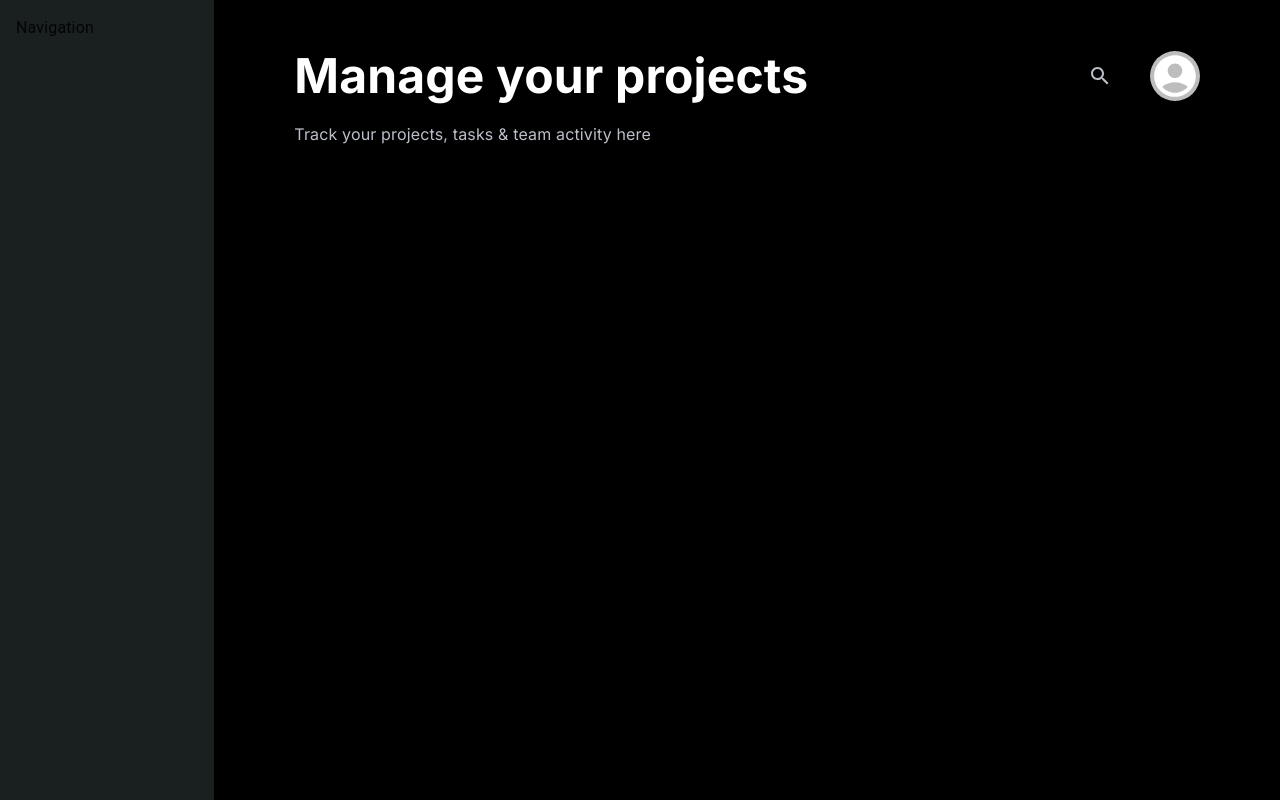
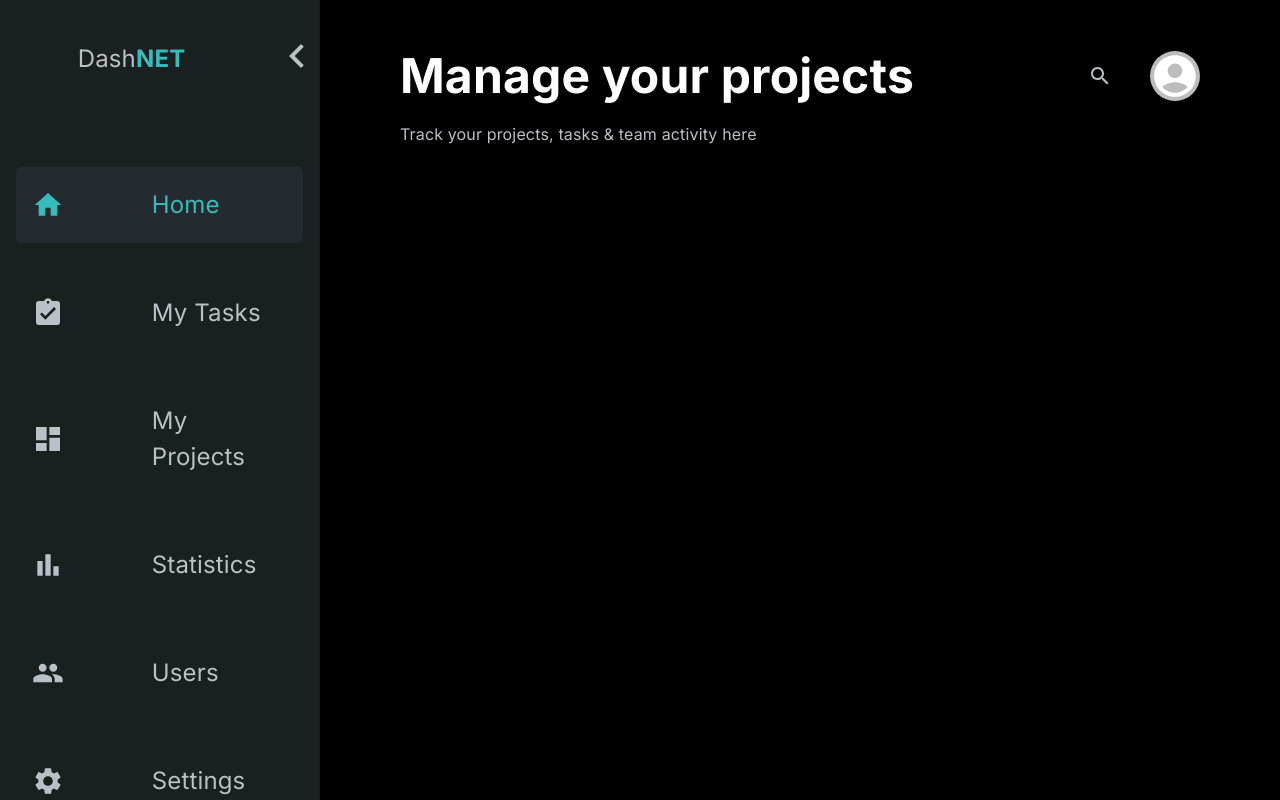
Before and after one commit to Blagoja95/DashNET, a React (Create React App) app in the folder src/main/ui/: page / in a window 1280 px wide. Built offline with nearby package versions, Linux system fonts and the light colour scheme.

Commit message:
19: Navigation Menu
Created `Navigation` component and adjusted it to the layout

```diff
--- a/src/main/ui/src/App.js
+++ b/src/main/ui/src/App.js
@@ -6,13 +6,8 @@ import Home from './components/pages/home/Home';
 const App = () =>
 {
 	return (
-		<Box sx={ {
-			display: 'flex'
-		} }>
-			<Box sx={ { bgcolor: 'gray.dark', width: '20%', height: '100vh', p: 2 } }>
-				<Navigation/>
-			</Box>
-
+		<Box display='flex'>
+			<Navigation/>
 			<Box sx={ {
 				bgcolor: 'black.main',
 				color: 'white.main',
--- a/src/main/ui/src/components/layout/navigation/Navigation.js
+++ b/src/main/ui/src/components/layout/navigation/Navigation.js
@@ -1,6 +1,86 @@
+import { Box, Drawer, List, ListItemButton, ListItemIcon, ListItemText, Typography } from "@mui/material";
+import { Home, AssignmentTurnedIn, Dashboard, BarChart, Group, Settings, ChevronLeft, ChevronRight } from '@mui/icons-material';
+import { NavLink, useLocation } from "react-router-dom";
+import { useState } from "react";
+import { useTheme } from "@emotion/react";
+
 const Navigation = () => {
+	const { pathname } = useLocation();
+	const theme = useTheme();
+
+	const [isFull, setIsFull] = useState(true);
+
+	const navItems = [
+		{ text: 'Home', icon: Home, to: '/' },
+		{ text: 'My Tasks', icon: AssignmentTurnedIn, to: '/tasks' },
+		{ text: 'My Projects', icon: Dashboard, to: '/projects' },
+		{ text: 'Statistics', icon: BarChart, to: '/statistics' },
+		{ text: 'Users', icon: Group, to: '/users' },
+		{ text: 'Settings', icon: Settings, to: '/settings' }
+	];
 	return (
-		<div>Navigation</div>
+		<Drawer
+			variant="permanent"
+			sx={{
+				'& .MuiPaper-root':
+				{
+					bgcolor: 'gray.dark',
+					position: 'relative',
+					overflowX: 'hidden',
+					height: '100vh',
+					'&::-webkit-scrollbar': {
+						display: 'none'
+					},
+					transition: theme.transitions.create('width', {
+						easing: theme.transitions.easing.sharp,
+						duration: isFull ? theme.transitions.duration.leavingScreen : theme.transitions.duration.enteringScreen
+					}),
+					width: !isFull ? `calc(${theme.spacing(12)} + 1px)` : '25vw'
+				}
+			}}>
+			<List sx={{
+				pt: '2rem',
+				px: '1rem'
+			}}>
+				<Box component='div' display='flex' alignItems='center' justifyContent='center' mb='5rem'>
+					<Typography variant="h5" textAlign='center' px="5rem" color='white.main' display={isFull ? 'block' : 'none'} flex={1}>
+						Dash
+						<Box component='span' fontWeight='bold' color='primary.main'>NET</Box>
+					</Typography>
+					<Box
+						onClick={() => setIsFull(el => !el)}
+						component='span'
+						ml='0.5rem'
+						sx={{
+							borderRadius: '5px',
+							cursor: 'pointer',
+							'&:hover': { bgcolor: 'gray.main' }
+						}}
+					>
+						{isFull ? <ChevronLeft color="white" style={{ fontSize: '3rem' }} /> : <ChevronRight color="white" style={{ fontSize: '3rem' }} />}
+					</Box>
+				</Box>
+				{
+					navItems.map((el, idx) =>
+						<ListItemButton LinkComponent={NavLink} to={el.to} key={idx}
+							sx={{
+								my: '2rem',
+								py: '1rem',
+								borderRadius: '5px',
+								gap: '25%',
+								bgcolor: el.to === pathname && 'gray.main',
+								'&:hover': { bgcolor: 'gray.main' },
+								'&:hover *': { color: 'primary.main' }
+							}}>
+							<ListItemIcon><el.icon color={el.to === pathname ? 'primary' : 'white'} sx={{ fontSize: '2rem' }} /></ListItemIcon>
+							{isFull && <ListItemText primary={el.text} primaryTypographyProps={{
+								color: el.to === pathname ? 'primary.main' : 'white.main', fontSize: '1.5rem',
+
+							}} />}
+						</ListItemButton>
+					)}
+			</List>
+		</Drawer>
 	)
 }
 export default Navigation
--- a/src/main/ui/src/components/pages/home/Home.js
+++ b/src/main/ui/src/components/pages/home/Home.js
@@ -1,7 +1,6 @@
 import { useDispatch, useSelector } from 'react-redux';
 import { useEffect } from 'react';
 import { resetInitialised, uiActions } from '../../../store/slices/uiSlice';
-import Card from '../../ui/card/Card';
 import Header from '../../layout/header/Header';
 
 const Home = () =>
```
